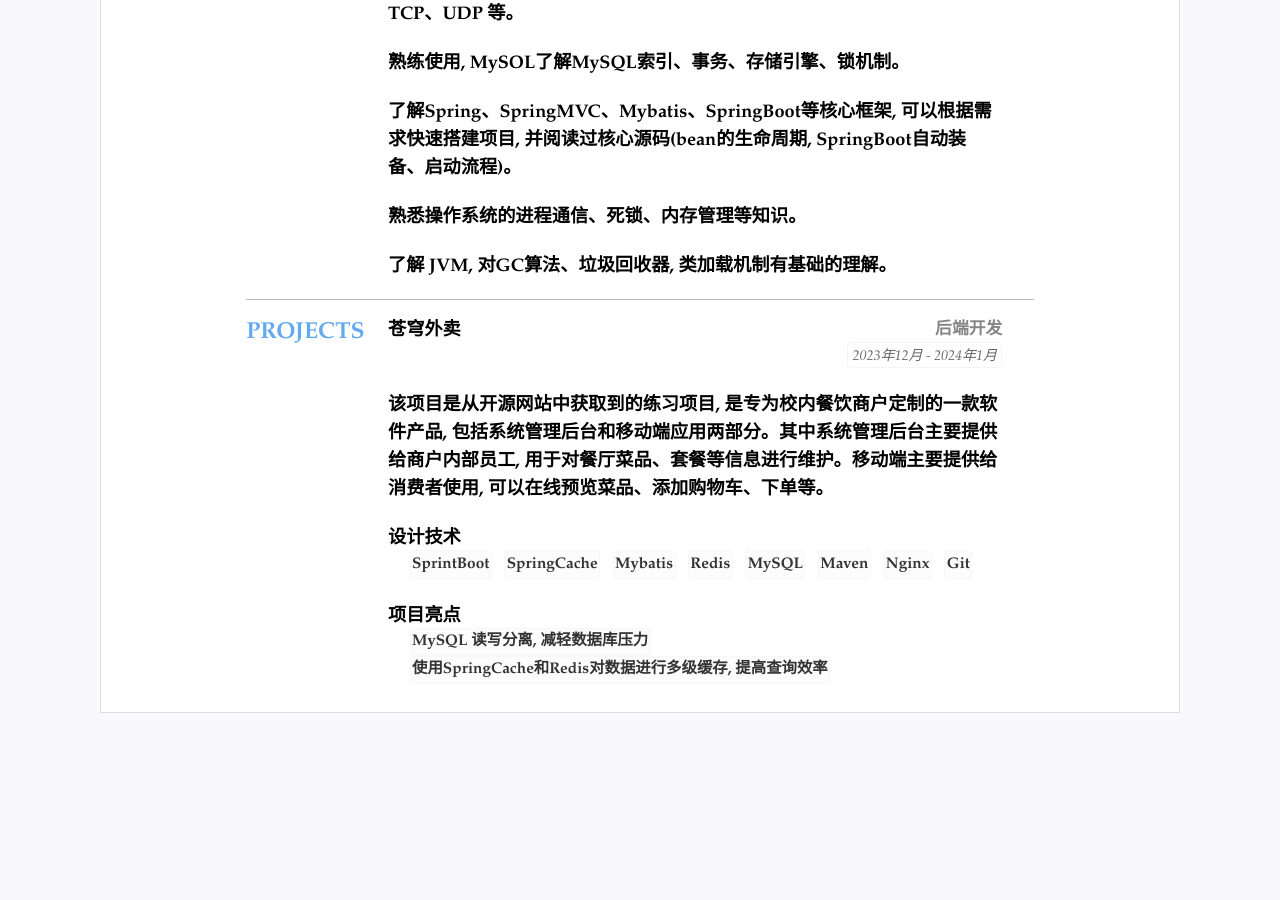
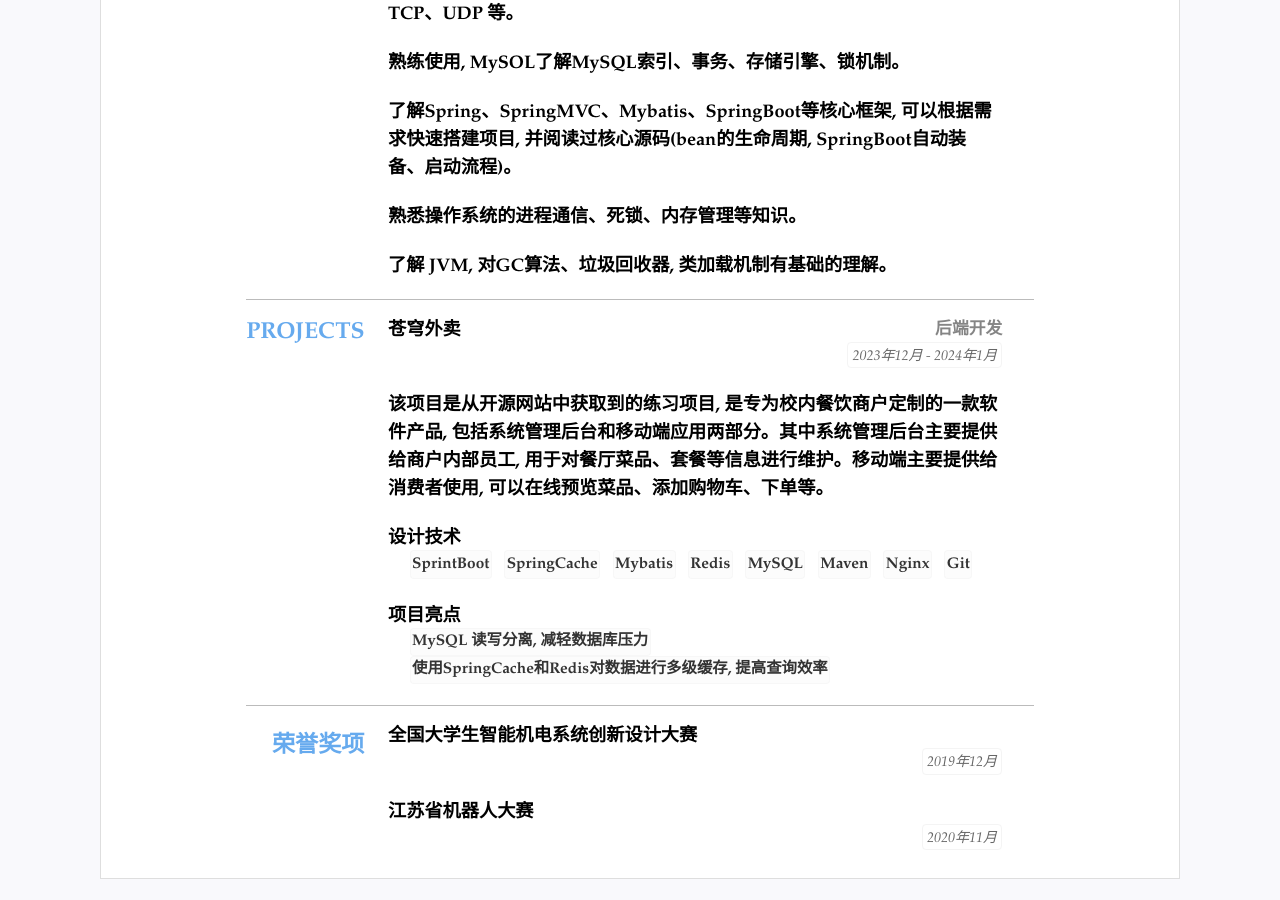
Before and after one commit to ZhangJianyu1918/CV, a Jekyll site: the page built from index.html, in a window 1280 px wide and 900 px high, scrolled down 742 px. Built offline with Jekyll 4.4.1, drawn with Linux system fonts in a browser that asks for light colours; before the commit the page ends 1476 px from its top, so only the background shows below that.

Commit message:
update prize

```diff
--- a/_data/resume.yml
+++ b/_data/resume.yml
@@ -108,6 +108,15 @@ main: #简历主要内容，
   #   sub: Creator and maintainer.
    #可继续添加更多内容
 
+- type: others
+  name: "荣誉奖项"
+  content:
+  - title: 全国大学生智能机电系统创新设计大赛
+    duration: 2019年12月
+  - title: 江苏省机器人大赛
+    duration: 2020年11月
+
+
 #others 其他简略内容(列表)
 # others: #其他列表显示
 # - type: others #ID可以为空
```
